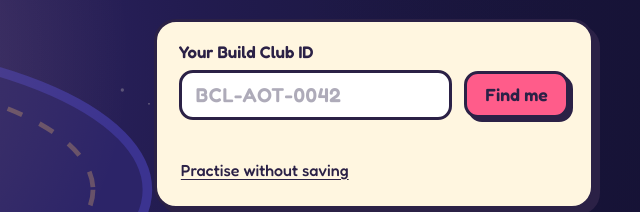
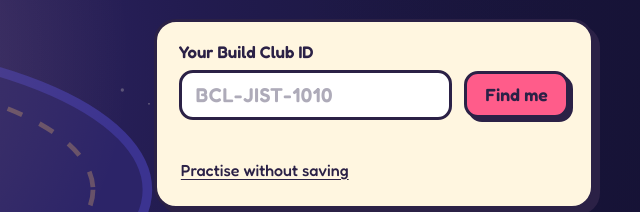
Before and after one commit to PragyanSenDeka/let-pogobot-sleep, a plain HTML site: page index.html in a window 1280 px wide. Shown: the part 377-589 px from the top of the page, 615-1255 px from the left. Drawn offline with Linux system fonts and the light colour scheme; no server answers; animation ran at ten frames a second.

Commit message:
minor name change

```diff
--- a/index.html
+++ b/index.html
@@ -147,7 +147,7 @@ h1{font-size:clamp(2.6rem,5.8vw,4.6rem);line-height:.98;margin:0;font-weight:700
         <form id="loginForm" novalidate>
           <label for="idInput">Your Build Club ID</label>
           <div class="row">
-            <input id="idInput" name="id" placeholder="BCL-AOT-0042" autocomplete="off" autocorrect="off" spellcheck="false" inputmode="text" maxlength="24">
+            <input id="idInput" name="id" placeholder="BCL-JIST-1010" autocomplete="off" autocorrect="off" spellcheck="false" inputmode="text" maxlength="24">
             <button class="btn" type="submit" id="findBtn">Find me</button>
           </div>
           <p class="msg" id="loginMsg" role="alert"></p>
```
